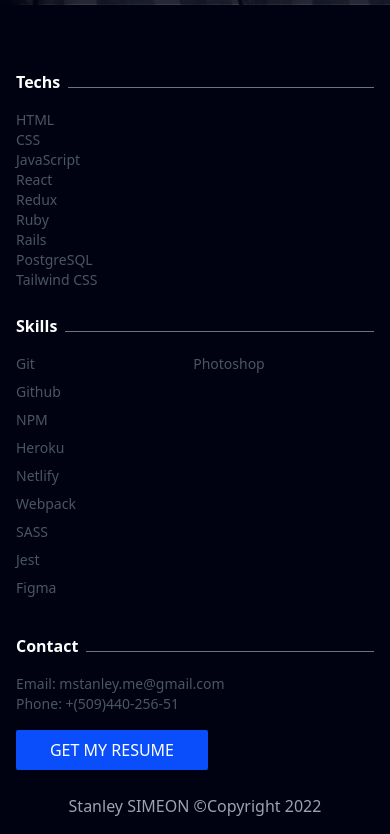
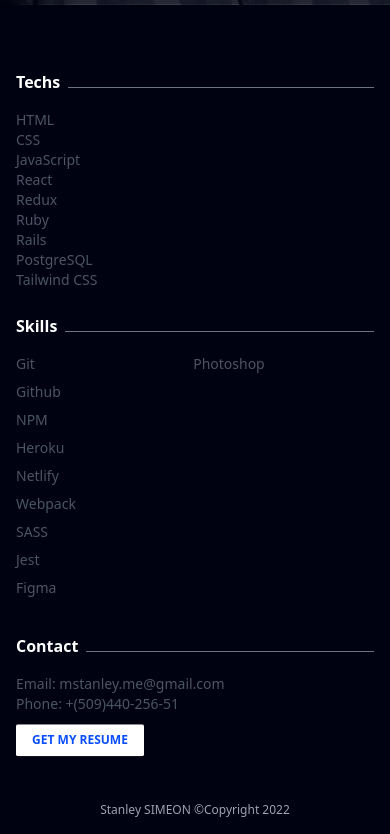
Before and after one commit to stanleySimeon/portfolio, a React (Create React App) app: page / in a window 390 px wide. Shown: the part 4789-5623 px from the top of the page. Built offline with nearby package versions, Linux system fonts and the light colour scheme.

Commit message:
Add change to the footer

```diff
--- a/src/components/Footer.js
+++ b/src/components/Footer.js
@@ -45,7 +45,7 @@ export default function Footer() {
             }
           </div>
         </div>
-        <div className="contact">
+        <div className="contact mb-4 md:mb-0 lg:mb-0">
           <span className="flex items-baseline gap-2">
             <h1 className="text-md lg:text-lg font-bold text-myPortfolio-white">Contact</h1>
             <span className="bar w-full bg-gray-500" />
@@ -53,11 +53,11 @@ export default function Footer() {
           <div className="text-myPortfolio-grayLight flex flex-col justify-center mt-4">
             <span className="text-sm lg:text-xl flex text-gray-600">Email: mstanley.me@gmail.com</span>
             <span className="text-sm lg:text-xl flex text-gray-600">Phone: +(509)440-256-51</span>
-            <button type="button" className="w-48 btn bg-myPortfolio-logo text-white px-2 md:px-4 py-2 md:text-md lg:text-xl mt-4 rounded-sm">GET MY RESUME</button>
+            <button type="button" className="w-32 lg:w-48 btn bg-white  lg:bg-myPortfolio-logo text-myPortfolio-logo font-semibold animate-bounce lg:text-white px-2 lg:px-4 py-2 text-xs lg:text-md mt-4 rounded-sm">GET MY RESUME</button>
           </div>
         </div>
       </div>
-      <p className="text-center text-gray-400">
+      <p className="text-center text-gray-400 text-xs">
         Stanley SIMEON
         &copy;Copyright
         {' '}
```
